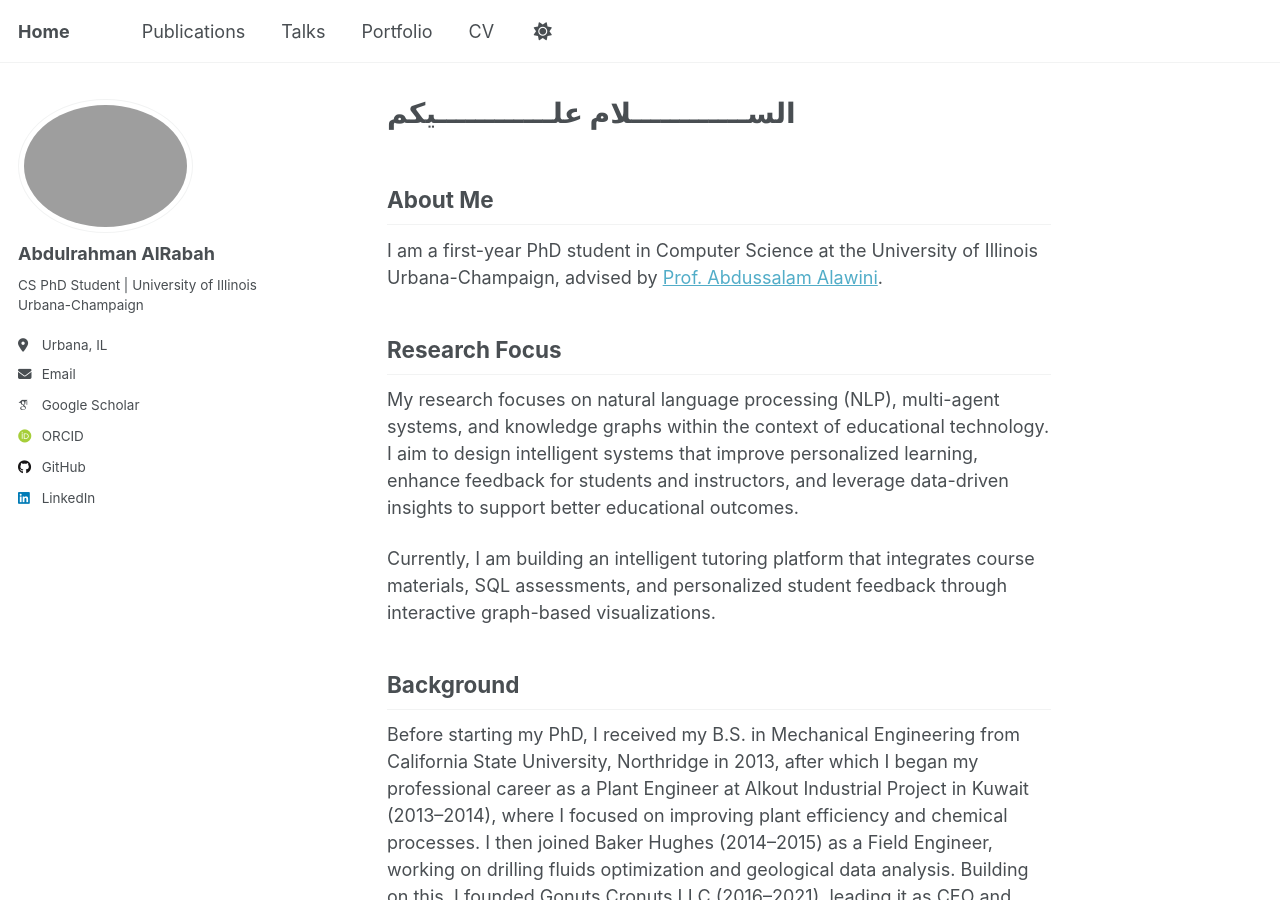
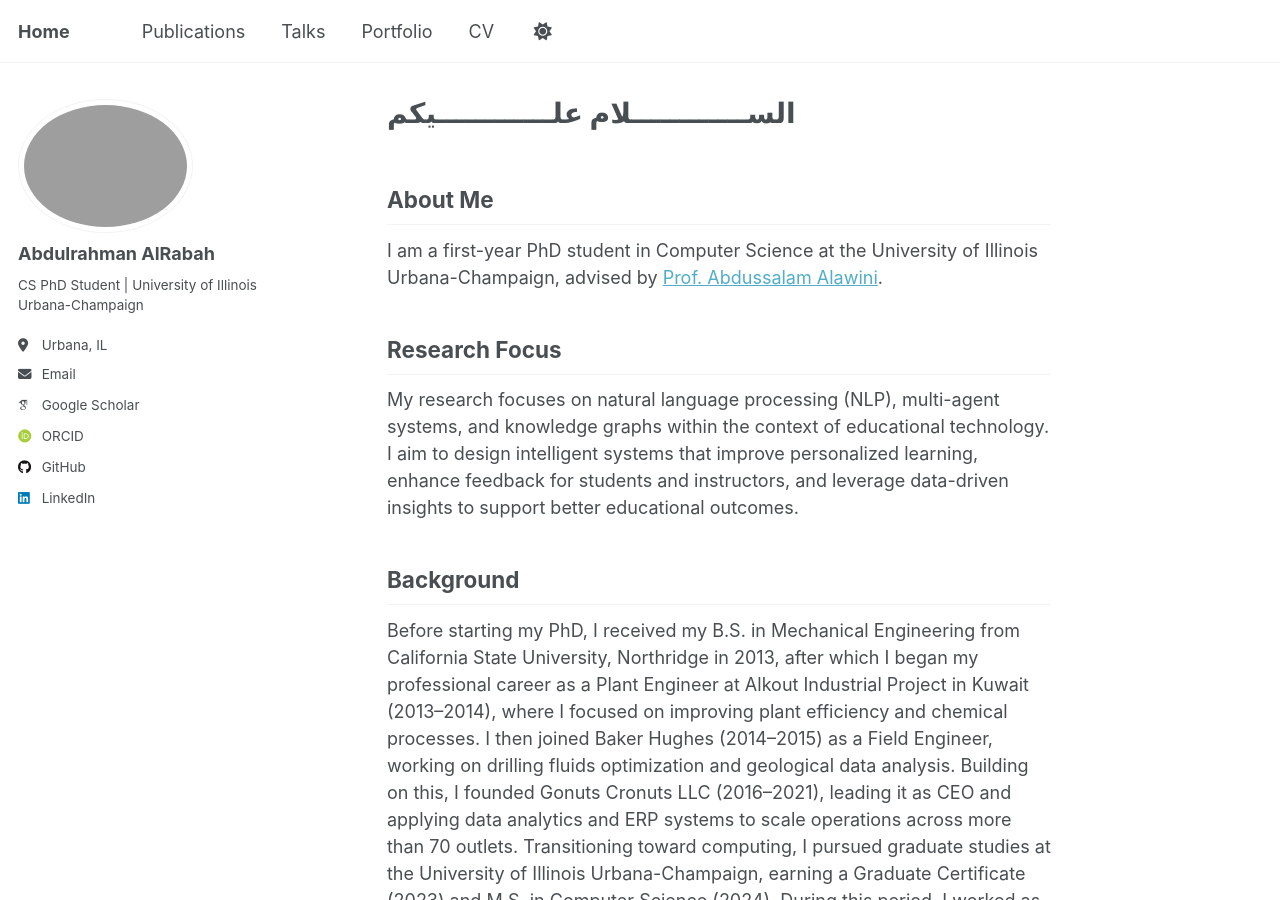
Before and after one commit to aalrabah/aalrabah.github.io, a Jekyll site: the page built from _pages/about.md, in a window 1280 px wide and 900 px high. Built offline with Jekyll 4.4.1, drawn with Linux system fonts in a browser that asks for light colours; some web fonts are replaced; a script that is not in the unit is left out.

Commit message:
Update about.md

```diff
--- a/_pages/about.md
+++ b/_pages/about.md
@@ -13,8 +13,6 @@ I am a first-year PhD student in Computer Science at the University of Illinois
 ## Research Focus
 My research focuses on natural language processing (NLP), multi-agent systems, and knowledge graphs within the context of educational technology. I aim to design intelligent systems that improve personalized learning, enhance feedback for students and instructors, and leverage data-driven insights to support better educational outcomes.
 
-Currently, I am building an intelligent tutoring platform that integrates course materials, SQL assessments, and personalized student feedback through interactive graph-based visualizations.
-
 ## Background
 Before starting my PhD, I received my B.S. in Mechanical Engineering from California State University, Northridge in 2013, after which I began my professional career as a Plant Engineer at Alkout Industrial Project in Kuwait (2013–2014), where I focused on improving plant efficiency and chemical processes. I then joined Baker Hughes (2014–2015) as a Field Engineer, working on drilling fluids optimization and geological data analysis. Building on this, I founded Gonuts Cronuts LLC (2016–2021), leading it as CEO and applying data analytics and ERP systems to scale operations across more than 70 outlets. Transitioning toward computing, I pursued graduate studies at the University of Illinois Urbana-Champaign, earning a Graduate Certificate (2023) and M.S. in Computer Science (2024). During this period, I worked as a Graduate Research Assistant, developing AI-driven educational technologies such as CodeLens, and collaborated with NCSA on chatbot research. I also served as a Web Application Developer (2023) for the UIUC Department of Computer Science, gaining experience in full-stack and cloud-based development. My journey reflects a progression from engineering and entrepreneurship to advanced AI and educational technology research.
 
```
